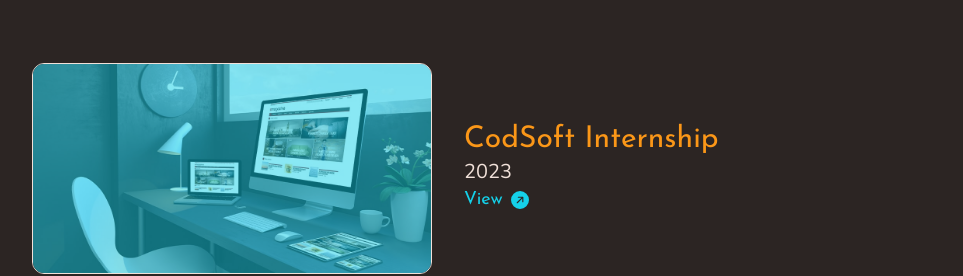
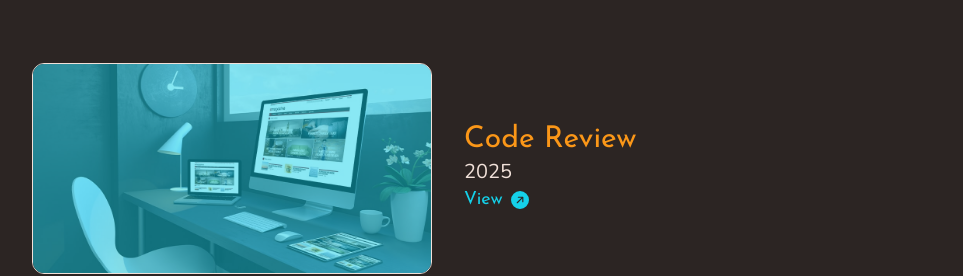
Before and after one commit to Rajanjha12/Portfolio, a React (Vite) app: page / in a window 1280 px wide. Shown: the part 3880-4156 px from the top of the page, without its empty margins (158-1121 px from the left). Built offline with nearby package versions, Linux system fonts and the light colour scheme.

Commit message:
Update ProjectsMain.jsx

```diff
--- a/src/components/projectsSection/ProjectsMain.jsx
+++ b/src/components/projectsSection/ProjectsMain.jsx
@@ -13,28 +13,28 @@
   },
   {
     name: "KitabGhar",
-    year: "2023",
+    year: "2025",
     link: "https://github.com/Rajanjha12/KitabGhar",
     align: "left",
     image: "/images/website-img-2.webp",
   },
   {
-    name: "CodSoft Internship",
-    year: "2023",
-    link: "https://github.com/Rajanjha12/codsoft",
+    name: "Code Review",
+    year: "2025",
+    link: "https://checkercode.onrender.com/",
     align: "right",
     image: "/images/website-img-3.jpg",
   },
   {
     name: "Ankush Driving School",
-    year: "2023",
+    year: "2025",
     link: "https://github.com/Rajanjha12/Ankushdrivingschool",
     align: "left",
     image: "/images/website-img-4.jpg",
   },
   {
     name: "Lottery Game",
-    year: "2023",
+    year: "2025",
     link: "https://github.com/Rajanjha12/Lotterygame",
     align: "right",
     image: "/images/website-img-3.jpg",
```
